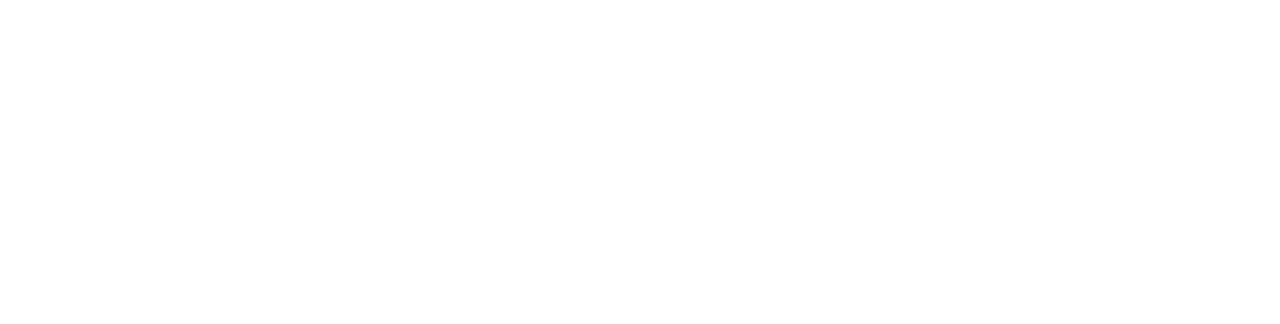
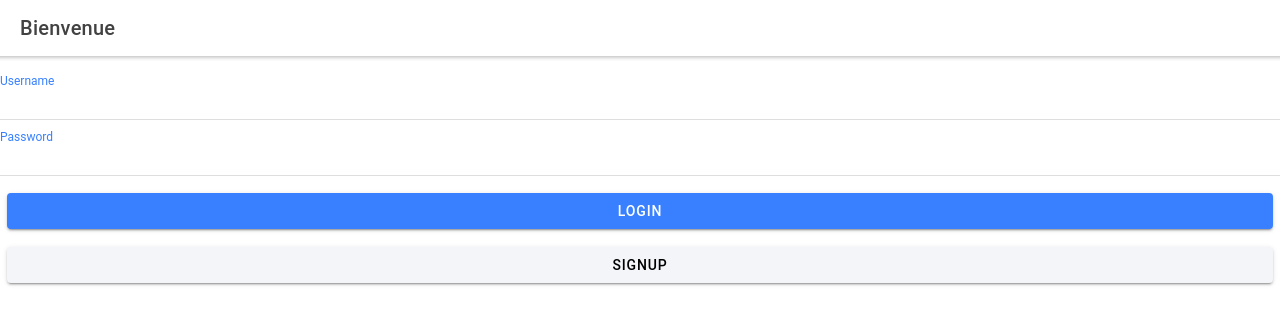
Before and after one commit to Dinamx/ProjetEnchereIonic, a React (Create React App) app: page /login in a window 1280 px wide. Shown: the top 324 px of the page. Built offline with nearby package versions, Linux system fonts and the light colour scheme.

Commit message:
Login Page
Login.tsx , Sur le point de faire inscription .tsx

```diff
--- a/src/App.tsx
+++ b/src/App.tsx
@@ -22,6 +22,7 @@ import '@ionic/react/css/display.css';
 
 /* Theme variables */
 import './theme/variables.css';
+import Login from './pages/Login';
 
 setupIonicReact();
 
@@ -30,13 +31,23 @@ const App: React.FC = () => (
     <IonReactRouter>
       <IonRouterOutlet>
         <Route path="/" exact={true}>
-          <Redirect to="/home" />
+          <Redirect to="/login" />
         </Route>
+        {/* Login */}
+        <Route path="/login" exact={true}>
+          <Login />
+        </Route>
+        {/* Signup */}
+        {/* <Route path="/home" exact={true}>
+          <Home />
+        </Route> */}
+        {/* List of All Auctions */}
         <Route path="/home" exact={true}>
           <Home />
         </Route>
+        {/* One Auction */}
         <Route path="/message/:id">
-           <ViewMessage />
+          <ViewMessage />
         </Route>
       </IonRouterOutlet>
     </IonReactRouter>
--- a/src/data/messages.ts
+++ b/src/data/messages.ts
@@ -7,19 +7,19 @@ export interface Message {
 
 const messages: Message[] = [
   {
-    fromName: 'Matt Chorsey',
-    subject: 'New event: Trip to Vegas',
+    fromName: 'Enchere1',
+    subject: 'Enchere stuffs',
     date: '9:32 AM',
     id: 0
   },
   {
-    fromName: 'Lauren Ruthford',
-    subject: 'Long time no chat',
+    fromName: 'Enchere 2',
+    subject: 'Stuffs ',
     date: '6:12 AM',
     id: 1
   },
   {
-    fromName: 'Jordan Firth',
+    fromName: 'Enchere 3',
     subject: 'Report Results',
     date: '4:55 AM',
     id: 2
--- a/src/pages/Home.tsx
+++ b/src/pages/Home.tsx
@@ -33,7 +33,7 @@ const Home: React.FC = () => {
     <IonPage id="home-page">
       <IonHeader>
         <IonToolbar>
-          <IonTitle>Inbox</IonTitle>
+          <IonTitle>Bienvenue</IonTitle>
         </IonToolbar>
       </IonHeader>
       <IonContent fullscreen>
--- /dev/null
+++ b/src/pages/Login.tsx
@@ -0,0 +1,131 @@
+import MessageListItem from '../components/MessageListItem';
+import { useState } from 'react';
+import { Message, getMessages } from '../data/messages';
+import {
+    IonButton,
+    IonCol,
+    IonContent,
+    IonHeader,
+    IonInput,
+    IonItem,
+    IonLabel,
+    IonList,
+    IonPage,
+    IonRefresher,
+    IonRefresherContent,
+    IonRow,
+    IonText,
+    IonTitle,
+    IonToolbar,
+    useIonViewWillEnter
+} from '@ionic/react';
+
+const Login: React.FC = () => {
+
+    const [username, setUsername] = useState('');
+    const [password, setPassword] = useState('');
+    const [formSubmitted, setFormSubmitted] = useState(false);
+    const [usernameError, setUsernameError] = useState(false);
+    const [passwordError, setPasswordError] = useState(false);
+
+    const login = async (e: React.FormEvent) => {
+        e.preventDefault();
+        setFormSubmitted(true);
+        if (!username) {
+            setUsernameError(true);
+        }
+        if (!password) {
+            setPasswordError(true);
+        }
+
+        if (username && password) {
+            //   await setIsLoggedIn(true);
+            //   await setUsernameAction(username);
+            // history.push('/tabs/schedule', { direction: 'none' });
+        }
+    };
+
+    useIonViewWillEnter(() => {
+        const msgs = getMessages();
+        // setMessages(msgs);
+    });
+
+    const refresh = (e: CustomEvent) => {
+        setTimeout(() => {
+            e.detail.complete();
+        }, 3000);
+    };
+
+    return (
+        <IonPage id="home-page">
+            <IonHeader>
+                <IonToolbar>
+                    <IonTitle>Bienvenue</IonTitle>
+                </IonToolbar>
+            </IonHeader>
+            <IonContent fullscreen>
+                <IonRefresher slot="fixed" onIonRefresh={refresh}>
+                    <IonRefresherContent></IonRefresherContent>
+                </IonRefresher>
+
+                <IonHeader collapse="condense">
+                    <IonToolbar>
+                        <IonTitle size="large">
+                            Welcome
+                        </IonTitle>
+                    </IonToolbar>
+                </IonHeader>
+
+
+                {/* <div className="login-logo">
+                    <img src="assets/img/appicon.svg" alt="Ionic logo" />
+                </div> */}
+
+                <form noValidate onSubmit={login}>
+                    <IonList>
+                        <IonItem>
+                            <IonLabel position="stacked" color="primary">Username</IonLabel>
+                            <IonInput name="username" type="text" value={username} spellCheck={false} autocapitalize="off" onIonChange={e => setUsername(e.detail.value!)}
+                                required>
+                            </IonInput>
+                        </IonItem>
+
+                        {formSubmitted && usernameError && <IonText color="danger">
+                            <p className="ion-padding-start">
+                                Username is required
+                            </p>
+                        </IonText>}
+
+                        <IonItem>
+                            <IonLabel position="stacked" color="primary">Password</IonLabel>
+                            <IonInput name="password" type="password" value={password} onIonChange={e => setPassword(e.detail.value!)}>
+                            </IonInput>
+                        </IonItem>
+
+                        {formSubmitted && passwordError && <IonText color="danger">
+                            <p className="ion-padding-start">
+                                Password is required
+                            </p>
+                        </IonText>}
+                    </IonList>
+
+                    <IonRow>
+                        <IonCol>
+                            <IonButton type="submit" expand="block">Login</IonButton>
+                        </IonCol>
+
+                    </IonRow>
+                    <IonRow>
+                        <IonCol>
+                            <IonButton routerLink="/signup" color="light" expand="block">Signup</IonButton>
+                        </IonCol>
+                    </IonRow>
+                </form>
+
+
+            </IonContent>
+        </IonPage>
+    );
+};
+
+export default Login;
```
